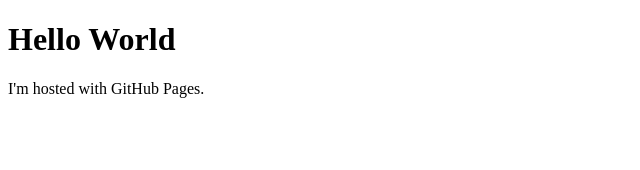
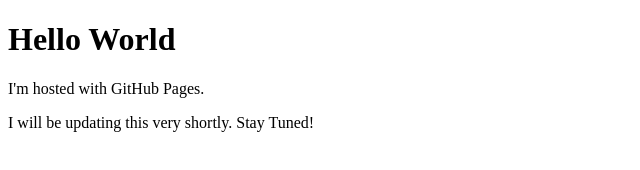
Before and after one commit to retesh/retesh.github.io, a plain HTML site: page index.html in a window 1280 px wide. Shown: the whole page, without its empty margins (0-640 px from the left). Drawn offline with Linux system fonts and the light colour scheme.

Commit message:
Testing push from IDE

```diff
--- a/index.html
+++ b/index.html
@@ -3,5 +3,6 @@
 <body>
 <h1>Hello World</h1>
 <p>I'm hosted with GitHub Pages.</p>
+<p>I will be updating this very shortly. Stay Tuned!</p>
 </body>
 </html>
```
